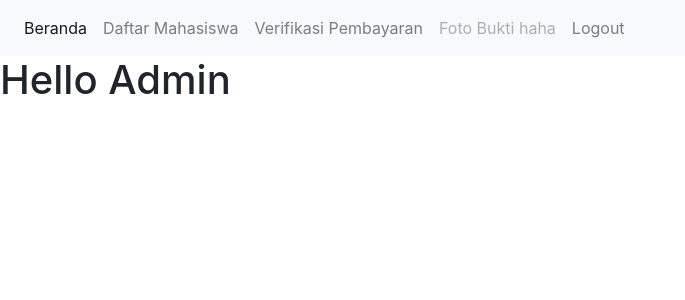
After one commit to sistem-informasi-pembayaran-ukt/sistem-informasi-kelompok-1, a PHP site: page /admin/admin.php in a window 1280 px wide. The commit adds this page. Shown: the top 300 px of the page, without its empty margins (0-685 px from the left). Run offline with PHP 8.4, Linux system fonts and the light colour scheme.

Commit message:
login admin tp msh ada slh

```diff
--- /dev/null
+++ b/admin/admin.php
@@ -0,0 +1,34 @@
+<!doctype html>
+<html lang="en">
+
+<head>
+    <!-- Required meta tags -->
+    <meta charset="utf-8">
+    <meta name="viewport" content="width=device-width, initial-scale=1, shrink-to-fit=no">
+    <!-- Bootstrap first, then CSS -->
+    <link rel="stylesheet" href="https://stackpath.bootstrapcdn.com/bootstrap/4.5.0/css/bootstrap.min.css" integrity="sha384-9aIt2nRpC12Uk9gS9baDl411NQApFmC26EwAOH8WgZl5MYYxFfc+NcPb1dKGj7Sk" crossorigin="anonymous">
+    <link rel="stylesheet" href="side-navbar.css">
+    <link rel="stylesheet" href="admin.css">
+    <!-- Fontawesome -->
+    <link rel="stylesheet" href="https://cdnjs.cloudflare.com/ajax/libs/font-awesome/4.7.0/css/font-awesome.min.css">
+    <!-- Optional JavaScript -->
+    <!-- jQuery first, then Popper.js, then Bootstrap JS -->
+    <script src="https://code.jquery.com/jquery-3.5.1.slim.min.js" integrity="sha384-DfXdz2htPH0lsSSs5nCTpuj/zy4C+OGpamoFVy38MVBnE+IbbVYUew+OrCXaRkfj" crossorigin="anonymous"></script>
+    <script src="https://cdn.jsdelivr.net/npm/popper.js@1.16.0/dist/umd/popper.min.js" integrity="sha384-Q6E9RHvbIyZFJoft+2mJbHaEWldlvI9IOYy5n3zV9zzTtmI3UksdQRVvoxMfooAo" crossorigin="anonymous"></script>
+    <script src="https://stackpath.bootstrapcdn.com/bootstrap/4.5.0/js/bootstrap.min.js" integrity="sha384-OgVRvuATP1z7JjHLkuOU7Xw704+h835Lr+6QL9UvYjZE3Ipu6Tp75j7Bh/kR0JKI" crossorigin="anonymous"></script>
+    <!-- Title -->
+    <title>Admin</title>
+</head>
+
+<body>
+<?php
+    include "navbar.php";
+?>
+    <!-- MAIN -->
+    <div class="wellcome">
+        <h1>Hello Admin</h1>
+    </div>
+</div>
+</body>
+
+</html>
--- /dev/null
+++ b/admin/logout.php
@@ -0,0 +1,5 @@
+<?php
+session_start();
+session_destroy();
+header("Location: login.php");
+?>
--- /dev/null
+++ b/admin/navbar.php
@@ -0,0 +1,24 @@
+<nav class="navbar navbar-expand-lg navbar-light bg-light">
+  <button class="navbar-toggler" type="button" data-toggle="collapse" data-target="#navbarNav" aria-controls="navbarNav" aria-expanded="false" aria-label="Toggle navigation">
+    <span class="navbar-toggler-icon"></span>
+  </button>
+  <div class="collapse navbar-collapse" id="navbarNav">
+    <ul class="navbar-nav">
+      <li class="nav-item active">
+        <a class="nav-link" href="admin.php">Beranda <span class="sr-only">(current)</span></a>
+      </li>
+      <li class="nav-item">
+        <a class="nav-link" href="#">Daftar Mahasiswa</a>
+      </li>
+      <li class="nav-item">
+        <a class="nav-link" href="verifikasi-pembayaran.php">Verifikasi Pembayaran</a>
+      </li>
+      <li class="nav-item">
+        <a class="nav-link disabled" href="#">Foto Bukti haha</a>
+      </li>
+      <li class="nav-item">
+        <a class="nav-link" href="logout.php">Logout</a>
+      </li>
+    </ul>
+  </div>
+</nav>
--- a/admin/verifikasi-pembayaran.php
+++ b/admin/verifikasi-pembayaran.php
@@ -108,6 +108,7 @@ require "../database/proses-sql.php";
         </table>
 
 </body>
-<?
+<?php
+
 ?>
 </html>
--- a/navbar.php
+++ b/navbar.php
@@ -19,10 +19,10 @@
                         <a class="nav-link js-scroll-trigger text-white" href="contact.php">Kontak</a>
                     </li>
                     <li class="nav-item">
-                        <a class="nav-link js-scroll-trigger text-white" href="proses-pembayaran.php">Pembayaran</a>
+                        <a class="nav-link js-scroll-trigger text-white" href="pembayaran.php">Pembayaran</a>
                     </li>
                     <li class="nav-item">
-                        <a class="nav-link js-scroll-trigger text-white" href="profile.php">Profile</a>
+                        <a class="nav-link js-scroll-trigger text-white disabled" href="profile.php">Profil</a>
                     </li>
                     <li class="nav-item">
                         <a class="nav-link js-scroll-trigger text-white" href="logout.php">Keluar</a>
```
Also changed, not shown: admin/login.php (added, +73 -0 lines).
